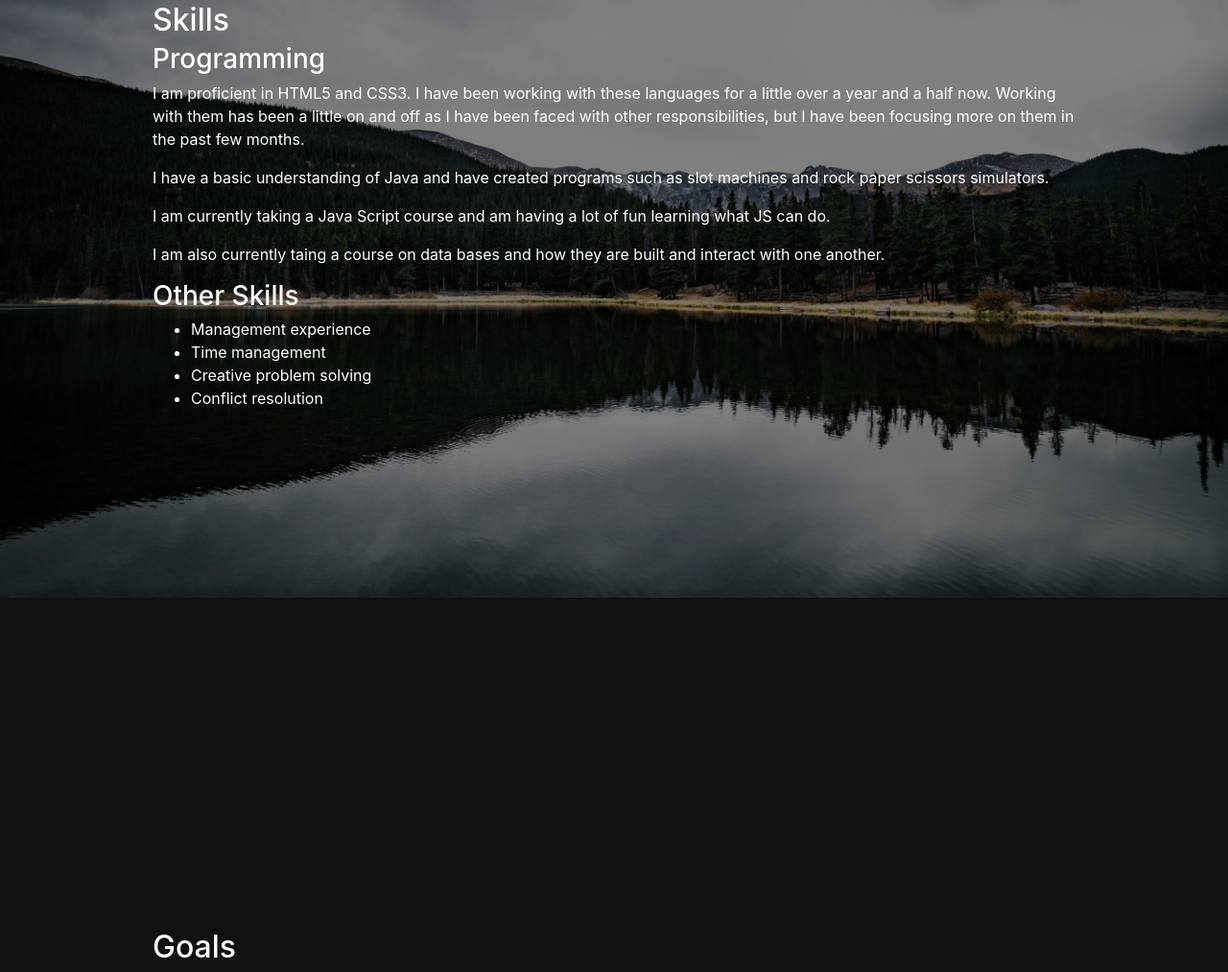
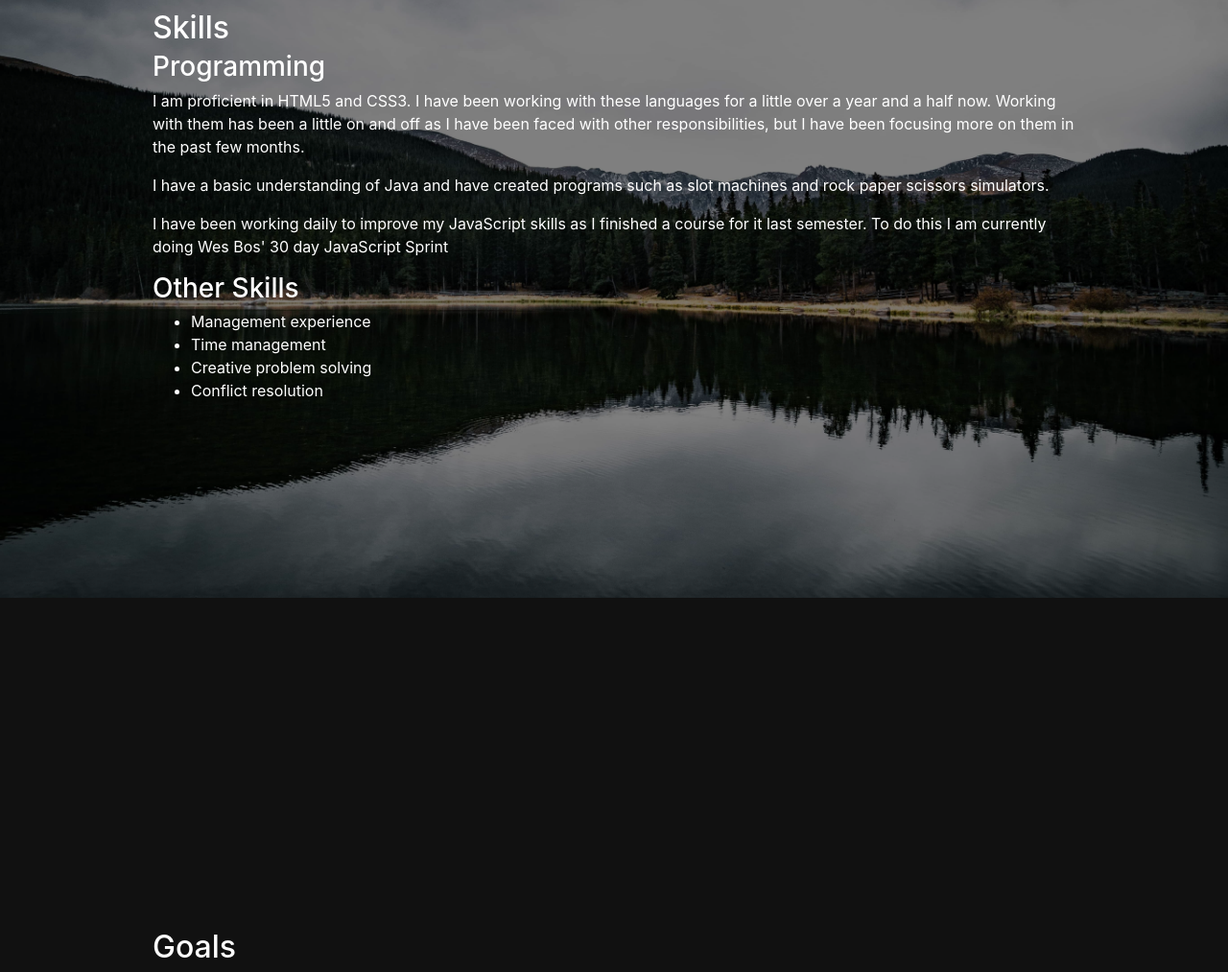
Before and after one commit to leviboenish/leviboenish.github.io, a plain HTML site: page index.html in a window 1280 px wide. Shown: the part 1001-2014 px from the top of the page at 96% size. Drawn offline with Linux system fonts and the light colour scheme.

Commit message:
content update

```diff
--- a/index.html
+++ b/index.html
@@ -50,8 +50,8 @@
 				<h3>Programming</h3>
 				<p>I am proficient in HTML5 and CSS3. I have been working with these languages for a little over a year and a half now. Working with them has been a little on and off as I have been faced with other responsibilities, but I have been focusing more on them in the past few months.</p>
 				<p>I have a basic understanding of Java and have created programs such as slot machines and rock paper scissors simulators. </p>
-				<p>I am currently taking a Java Script course and am having a lot of fun learning what JS can do.</p>
-				<p>I am also currently taing a course on data bases and how they are built and interact with one another.</p>
+				<p>I have been working daily to improve my JavaScript skills as I finished a course for it last semester. To do this I am currently doing Wes Bos' 30 day JavaScript Sprint</p>
+
 				<h3 id="otherSkills">Other Skills</h3>
 				<ul>
 					<li>Management experience</li>
@@ -84,5 +84,6 @@
 		</nav>
 		<script src="js/jquery.js"></script>
 		<script src="js/bootstrap.min.js"></script>
+		<script src="js/script.js"></script>
 	</body>
 </html>
```
